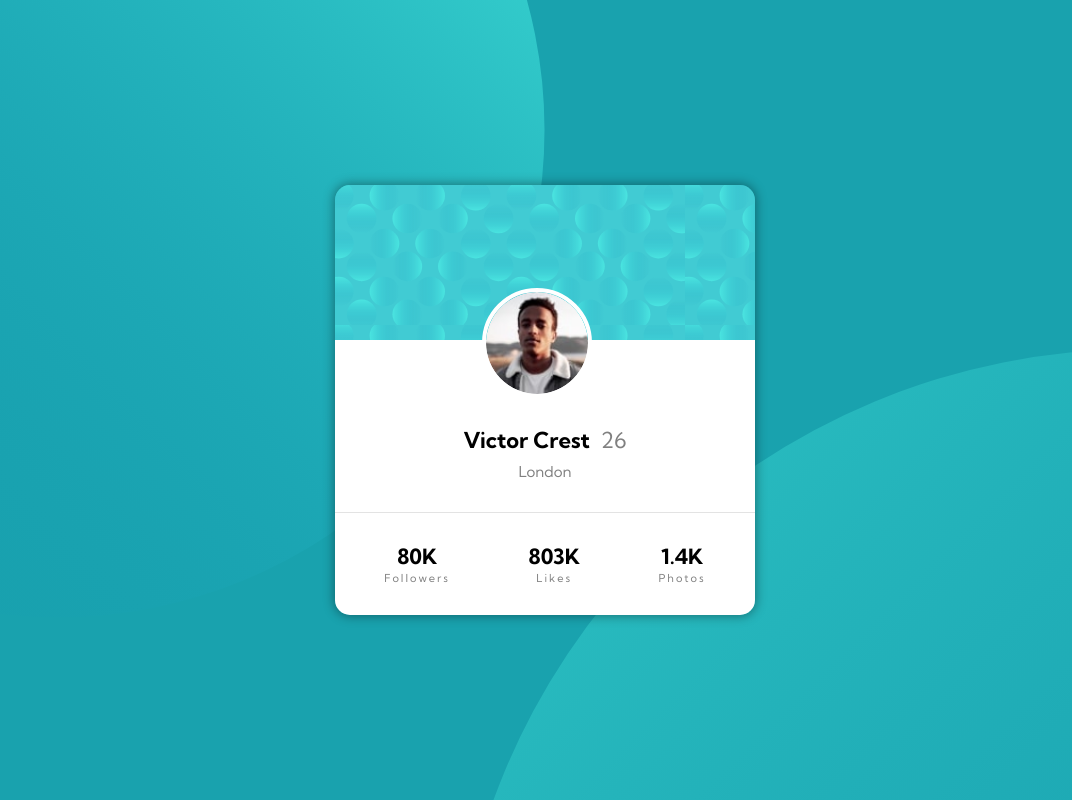
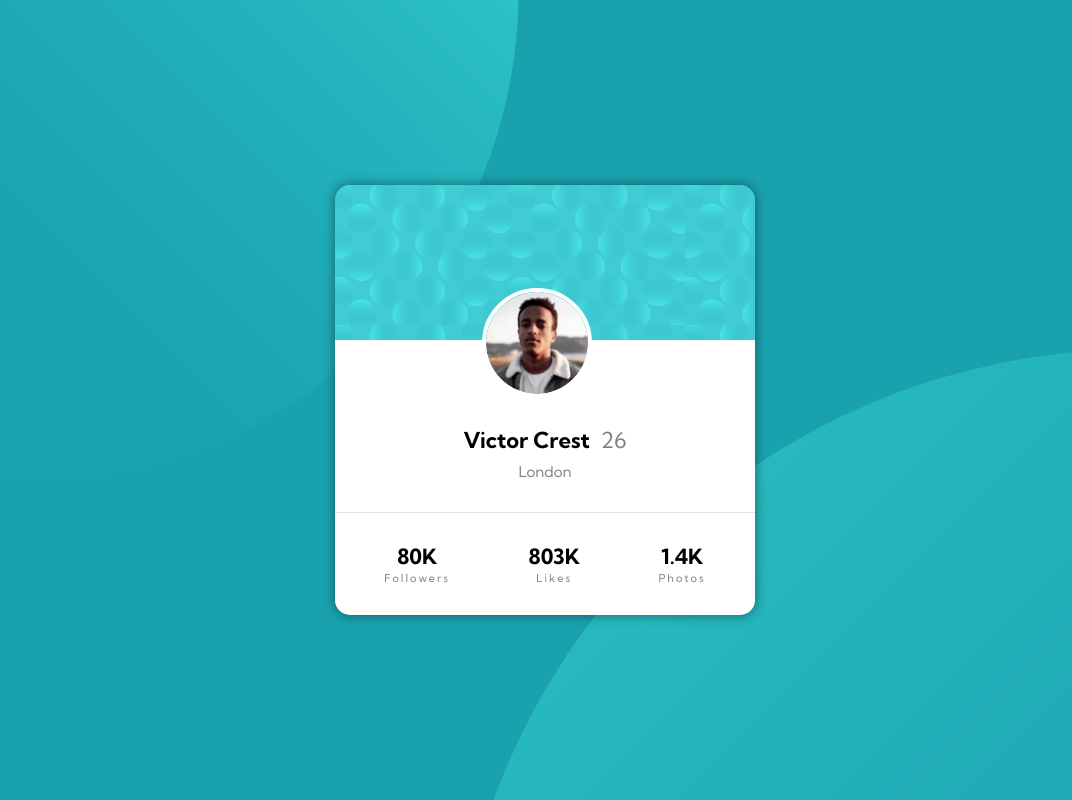
Before and after one commit to devansh373/fm-profile-card-component-cyan, a plain HTML site: page index.html in a window 1280 px wide. Shown: the whole page, without its empty margins (95-1167 px from the left). Drawn offline with Linux system fonts and the light colour scheme.

Commit message:
improvements in the positions of svg elements

```diff
--- a/style.css
+++ b/style.css
@@ -83,8 +83,8 @@ z-index: 2;
 }
 .svg-1{
     /* left: 5%; */
-    right: 50%;
-    top: -45%;
+    right: 52%;
+    bottom: 40%;;
 
 }
 .svg-2{
```
